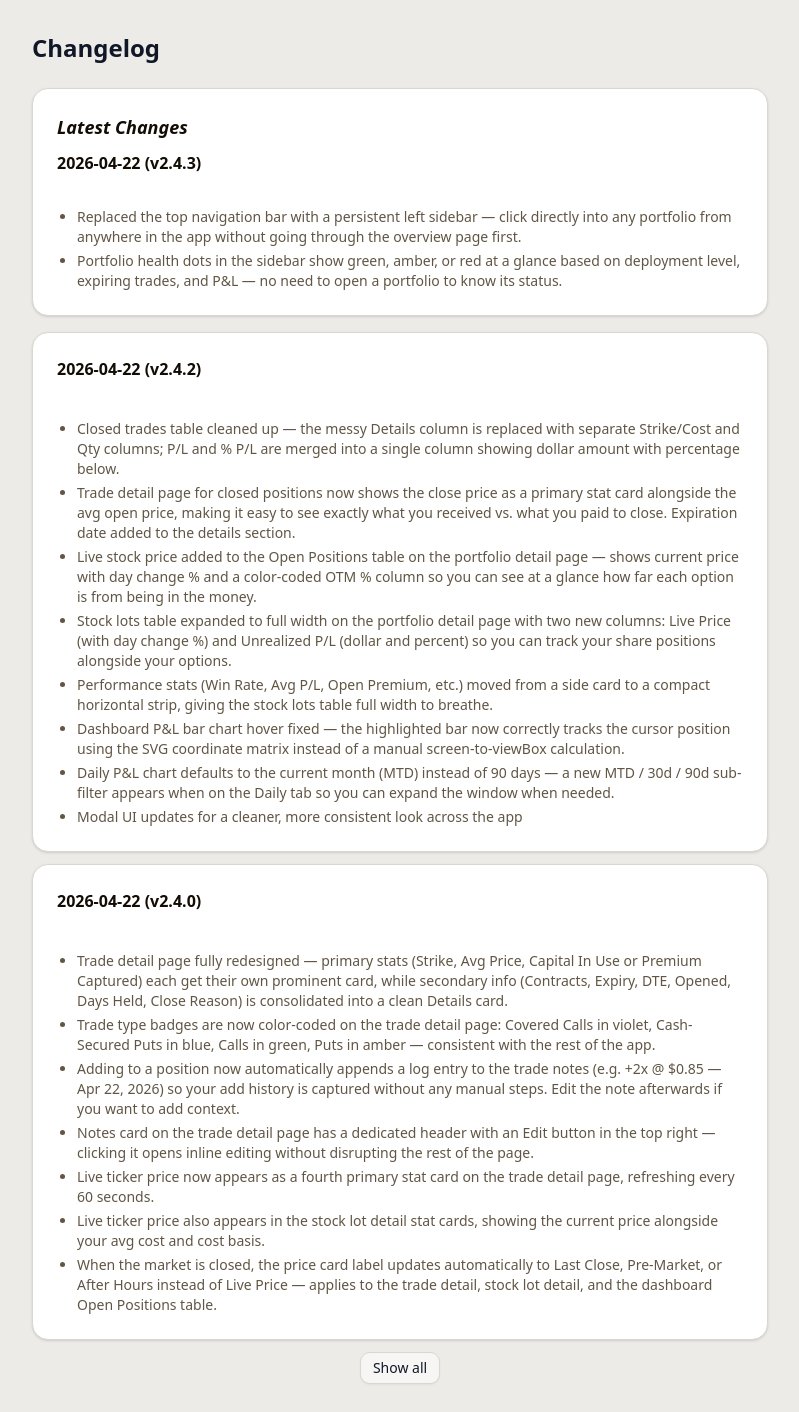
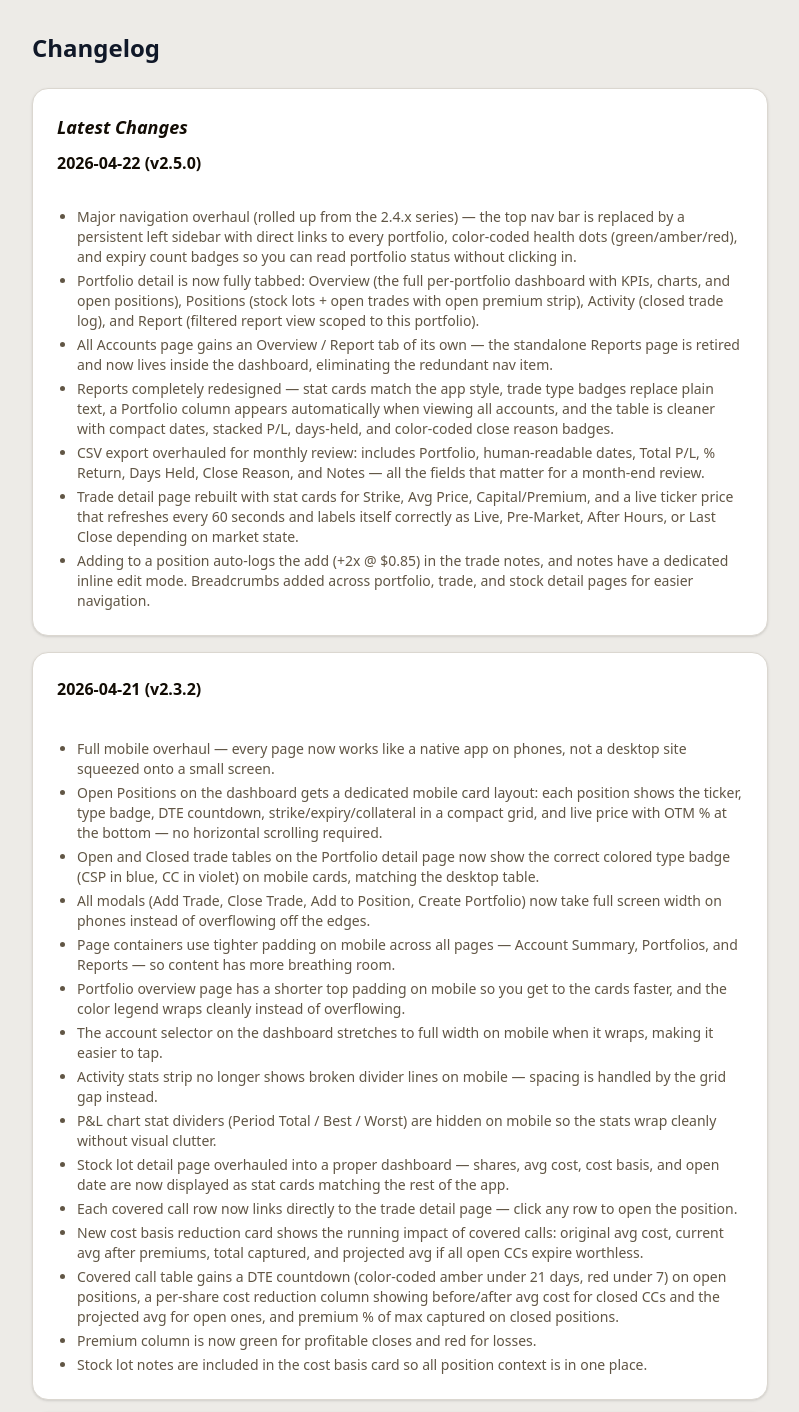
Before and after one commit to boostmx/wheel-strat-tracker, a Next.js app: page /changelog in a window 1280 px wide. Shown: the top 1412 px of the page, without its empty margins (240-1039 px from the left). Built offline with nearby package versions, Linux system fonts and the light colour scheme; no server answers.

Commit message:
changelog update

```diff
--- a/src/data/changelog.ts
+++ b/src/data/changelog.ts
@@ -7,37 +7,15 @@ export interface ChangelogEntry {
 export const changelog: ChangelogEntry[] = [
   {
     date: "2026-04-22",
-    version: "v2.4.3",
+    version: "v2.5.0",
     highlights: [
-      "Replaced the top navigation bar with a persistent left sidebar — click directly into any portfolio from anywhere in the app without going through the overview page first.",
-      "Portfolio health dots in the sidebar show green, amber, or red at a glance based on deployment level, expiring trades, and P&L — no need to open a portfolio to know its status.",
-    ],
-  },
-  {
-    date: "2026-04-22",
-    version: "v2.4.2",
-    highlights: [
-      "Closed trades table cleaned up — the messy Details column is replaced with separate Strike/Cost and Qty columns; P/L and % P/L are merged into a single column showing dollar amount with percentage below.",
-      "Trade detail page for closed positions now shows the close price as a primary stat card alongside the avg open price, making it easy to see exactly what you received vs. what you paid to close. Expiration date added to the details section.",
-      "Live stock price added to the Open Positions table on the portfolio detail page — shows current price with day change % and a color-coded OTM % column so you can see at a glance how far each option is from being in the money.",
-      "Stock lots table expanded to full width on the portfolio detail page with two new columns: Live Price (with day change %) and Unrealized P/L (dollar and percent) so you can track your share positions alongside your options.",
-      "Performance stats (Win Rate, Avg P/L, Open Premium, etc.) moved from a side card to a compact horizontal strip, giving the stock lots table full width to breathe.",
-      "Dashboard P&L bar chart hover fixed — the highlighted bar now correctly tracks the cursor position using the SVG coordinate matrix instead of a manual screen-to-viewBox calculation.",
-      "Daily P&L chart defaults to the current month (MTD) instead of 90 days — a new MTD / 30d / 90d sub-filter appears when on the Daily tab so you can expand the window when needed.",
-      "Modal UI updates for a cleaner, more consistent look across the app"
-    ],
-  },
-  {
-    date: "2026-04-22",
-    version: "v2.4.0",
-    highlights: [
-      "Trade detail page fully redesigned — primary stats (Strike, Avg Price, Capital In Use or Premium Captured) each get their own prominent card, while secondary info (Contracts, Expiry, DTE, Opened, Days Held, Close Reason) is consolidated into a clean Details card.",
-      "Trade type badges are now color-coded on the trade detail page: Covered Calls in violet, Cash-Secured Puts in blue, Calls in green, Puts in amber — consistent with the rest of the app.",
-      "Adding to a position now automatically appends a log entry to the trade notes (e.g. +2x @ $0.85 — Apr 22, 2026) so your add history is captured without any manual steps. Edit the note afterwards if you want to add context.",
-      "Notes card on the trade detail page has a dedicated header with an Edit button in the top right — clicking it opens inline editing without disrupting the rest of the page.",
-      "Live ticker price now appears as a fourth primary stat card on the trade detail page, refreshing every 60 seconds.",
-      "Live ticker price also appears in the stock lot detail stat cards, showing the current price alongside your avg cost and cost basis.",
-      "When the market is closed, the price card label updates automatically to Last Close, Pre-Market, or After Hours instead of Live Price — applies to the trade detail, stock lot detail, and the dashboard Open Positions table.",
+      "Major navigation overhaul (rolled up from the 2.4.x series) — the top nav bar is replaced by a persistent left sidebar with direct links to every portfolio, color-coded health dots (green/amber/red), and expiry count badges so you can read portfolio status without clicking in.",
+      "Portfolio detail is now fully tabbed: Overview (the full per-portfolio dashboard with KPIs, charts, and open positions), Positions (stock lots + open trades with open premium strip), Activity (closed trade log), and Report (filtered report view scoped to this portfolio).",
+      "All Accounts page gains an Overview / Report tab of its own — the standalone Reports page is retired and now lives inside the dashboard, eliminating the redundant nav item.",
+      "Reports completely redesigned — stat cards match the app style, trade type badges replace plain text, a Portfolio column appears automatically when viewing all accounts, and the table is cleaner with compact dates, stacked P/L, days-held, and color-coded close reason badges.",
+      "CSV export overhauled for monthly review: includes Portfolio, human-readable dates, Total P/L, % Return, Days Held, Close Reason, and Notes — all the fields that matter for a month-end review.",
+      "Trade detail page rebuilt with stat cards for Strike, Avg Price, Capital/Premium, and a live ticker price that refreshes every 60 seconds and labels itself correctly as Live, Pre-Market, After Hours, or Last Close depending on market state.",
+      "Adding to a position auto-logs the add (+2x @ $0.85) in the trade notes, and notes have a dedicated inline edit mode. Breadcrumbs added across portfolio, trade, and stock detail pages for easier navigation.",
     ],
   },
   {
```
